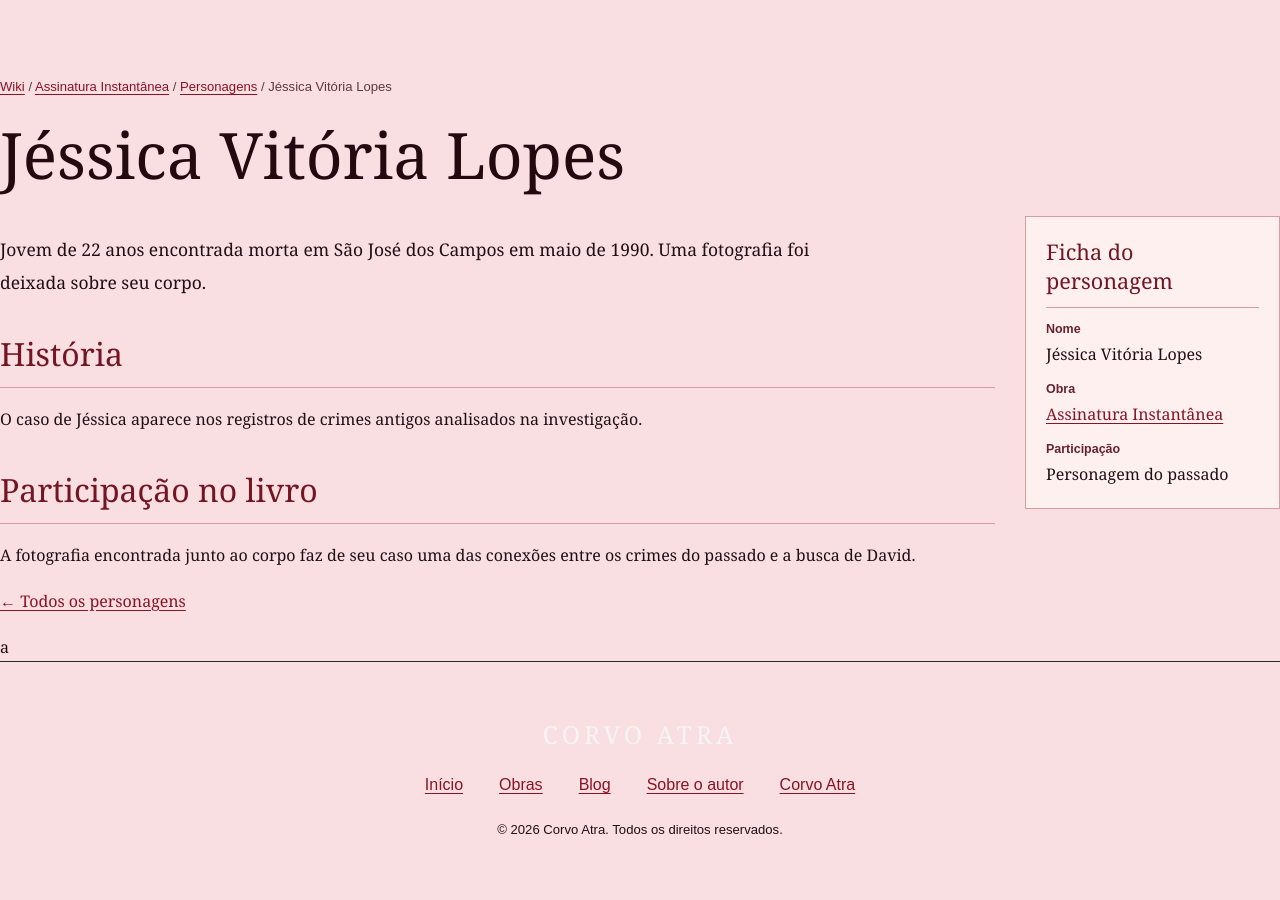
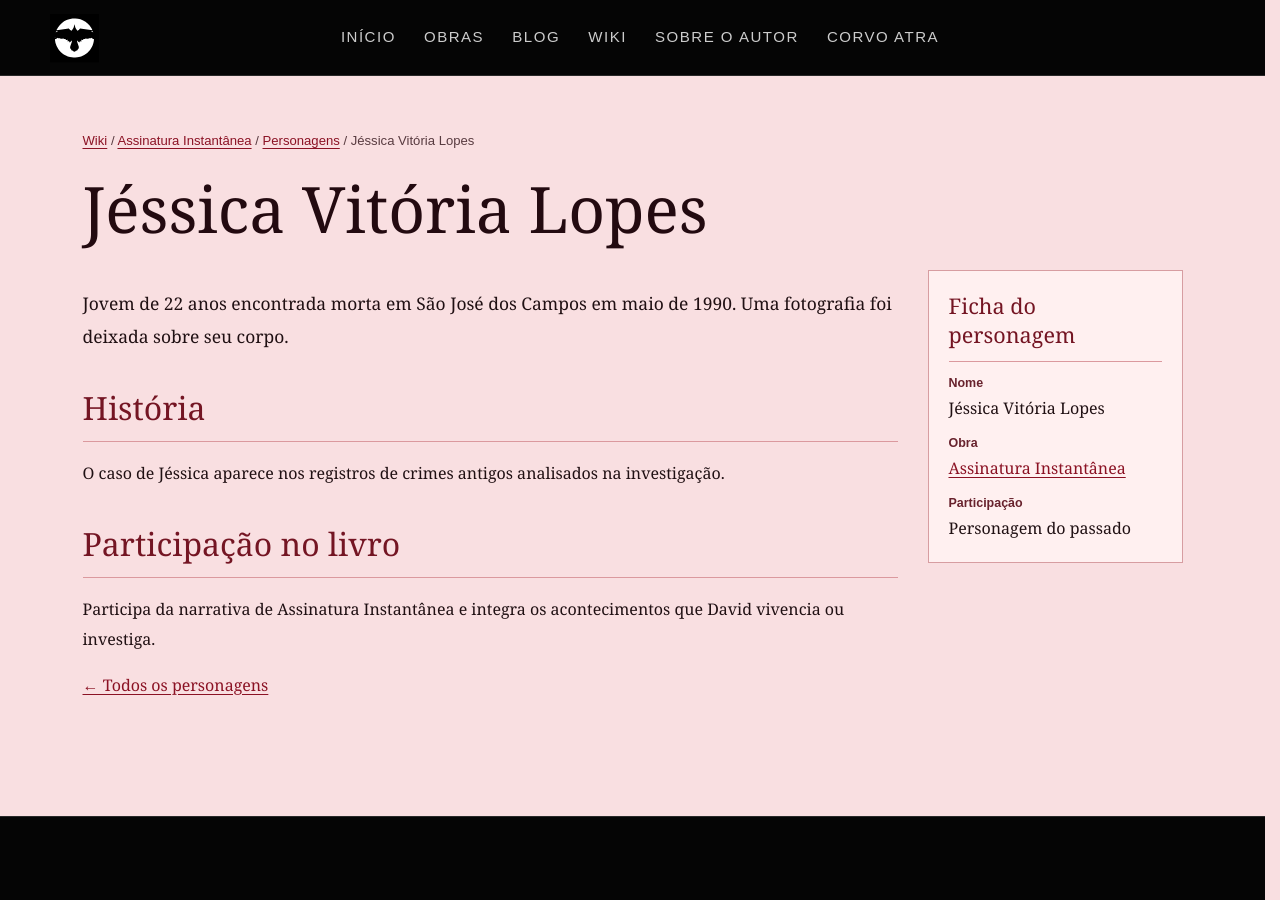
Before and after one commit to corvoatra/corvo-atra, a Jekyll site: the page built from wiki-assinatura-jessica-vitoria-lopes.html, in a window 1280 px wide and 900 px high. Built offline with Jekyll 4.4.1, drawn with Linux system fonts in a browser that asks for light colours.

Commit message:
Corrige estrutura HTML e cabeçalho do perfil de Jéssica Vitória Lopes

```diff
--- a/wiki-assinatura-jessica-vitoria-lopes.html
+++ b/wiki-assinatura-jessica-vitoria-lopes.html
@@ -31,4 +31,4 @@ details.ai-spoiler{border:1px solid #d79da1;background:#fff0f0;padding:16px;marg
 details.ai-spoiler summary{cursor:pointer;color:#761927;font:1rem Arial,sans-serif}
 @media(max-width:760px){.ai-layout{grid-template-columns:1fr}.ai-aside{order:-1}.ai-grid{grid-template-columns:repeat(2,minmax(0,1fr))}}
 @media(max-width:520px){.ai-grid{grid-template-columns:1fr}}
-</style></head><bod<main class="assinatura-main"><p class="crumb"><a href="{{ '/wiki.html' | relative_url }}">Wiki</a> / <a href="{{ '/wiki-assinatura-instantanea.html' | relative_url }}">Assinatura Instantânea</a> / <a href="{{ '/wiki-assinatura-personagens.html' | relative_url }}">Personagens</a> / Jéssica Vitória Lopes</p><h1>Jéssica Vitória Lopes</h1><div class="ai-layout"><article><p class="intro">Jovem de 22 anos encontrada morta em São José dos Campos em maio de 1990. Uma fotografia foi deixada sobre seu corpo.</p><section><h2>História</h2><p>O caso de Jéssica aparece nos registros de crimes antigos analisados na investigação.</p></section><section><h2>Participação no livro</h2><p>A fotografia encontrada junto ao corpo faz de seu caso uma das conexões entre os crimes do passado e a busca de David.</p></section><p><a href="{{ '/wiki-assinatura-personagens.html' | relative_url }}">← Todos os personagens</a></p></article><aside class="ai-aside"><h2>Ficha do personagem</h2><dl><dt>Nome</dt><dd>Jéssica Vitória Lopes</dd><dt>Obra</dt><dd><a href="{{ '/wiki-assinatura-livro.html' | relative_url }}">Assinatura Instantânea</a></dd><dt>Participação</dt><dd>Personagem do passado</dd></dl></aside></div></main>a</dd></dl></aside></div></main>{% include site-footer.html %}</body></html>
+</style></head><body>{% include site-header.html %}<main class="assinatura-main"><p class="crumb"><a href="{{ '/wiki.html' | relative_url }}">Wiki</a> / <a href="{{ '/wiki-assinatura-instantanea.html' | relative_url }}">Assinatura Instantânea</a> / <a href="{{ '/wiki-assinatura-personagens.html' | relative_url }}">Personagens</a> / Jéssica Vitória Lopes</p><h1>Jéssica Vitória Lopes</h1><div class="ai-layout"><article><p class="intro">Jovem de 22 anos encontrada morta em São José dos Campos em maio de 1990. Uma fotografia foi deixada sobre seu corpo.</p><section><h2>História</h2><p>O caso de Jéssica aparece nos registros de crimes antigos analisados na investigação.</p></section><section><h2>Participação no livro</h2><p>Participa da narrativa de Assinatura Instantânea e integra os acontecimentos que David vivencia ou investiga.</p></section><p><a href="{{ '/wiki-assinatura-personagens.html' | relative_url }}">← Todos os personagens</a></p></article><aside class="ai-aside"><h2>Ficha do personagem</h2><dl><dt>Nome</dt><dd>Jéssica Vitória Lopes</dd><dt>Obra</dt><dd><a href="{{ '/wiki-assinatura-livro.html' | relative_url }}">Assinatura Instantânea</a></dd><dt>Participação</dt><dd>Personagem do passado</dd></dl></aside></div></main>{% include site-footer.html %}</body></html>
```
